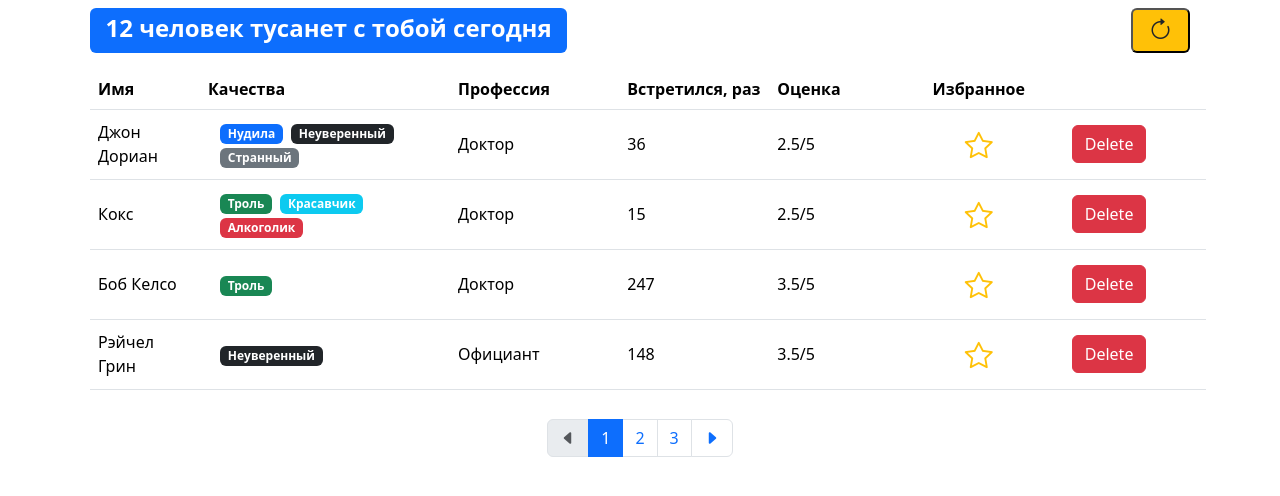
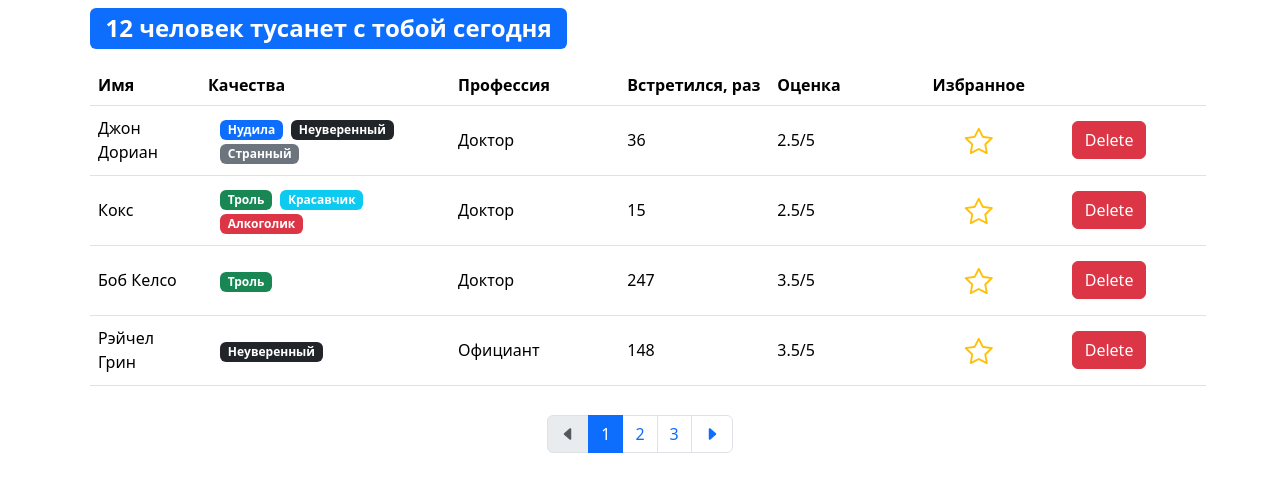
Before and after one commit to VakiTaki/fast_company, a React (Create React App) app: page / in a window 1280 px wide. Shown: the top 496 px of the page. Built offline with nearby package versions, Linux system fonts and the light colour scheme.

Commit message:
fix resrt

```diff
--- a/src/App.jsx
+++ b/src/App.jsx
@@ -25,12 +25,14 @@ function App() {
         <div className="container">
             <div className="d-flex justify-content-between">
                 <PartyMsg numUsers={users.length} />
+                {!users.length && (
                     <button
                         className="badge bg-warning fs-4 m-2  text-reset"
                         onClick={() => setUsers(initialUsers)}
                     >
                         <i className="bi bi-arrow-clockwise"></i>
                     </button>
+                )}
             </div>
             <UserTable
                 users={users}
```
Lines whose indentation alone changed are shown as unchanged.
